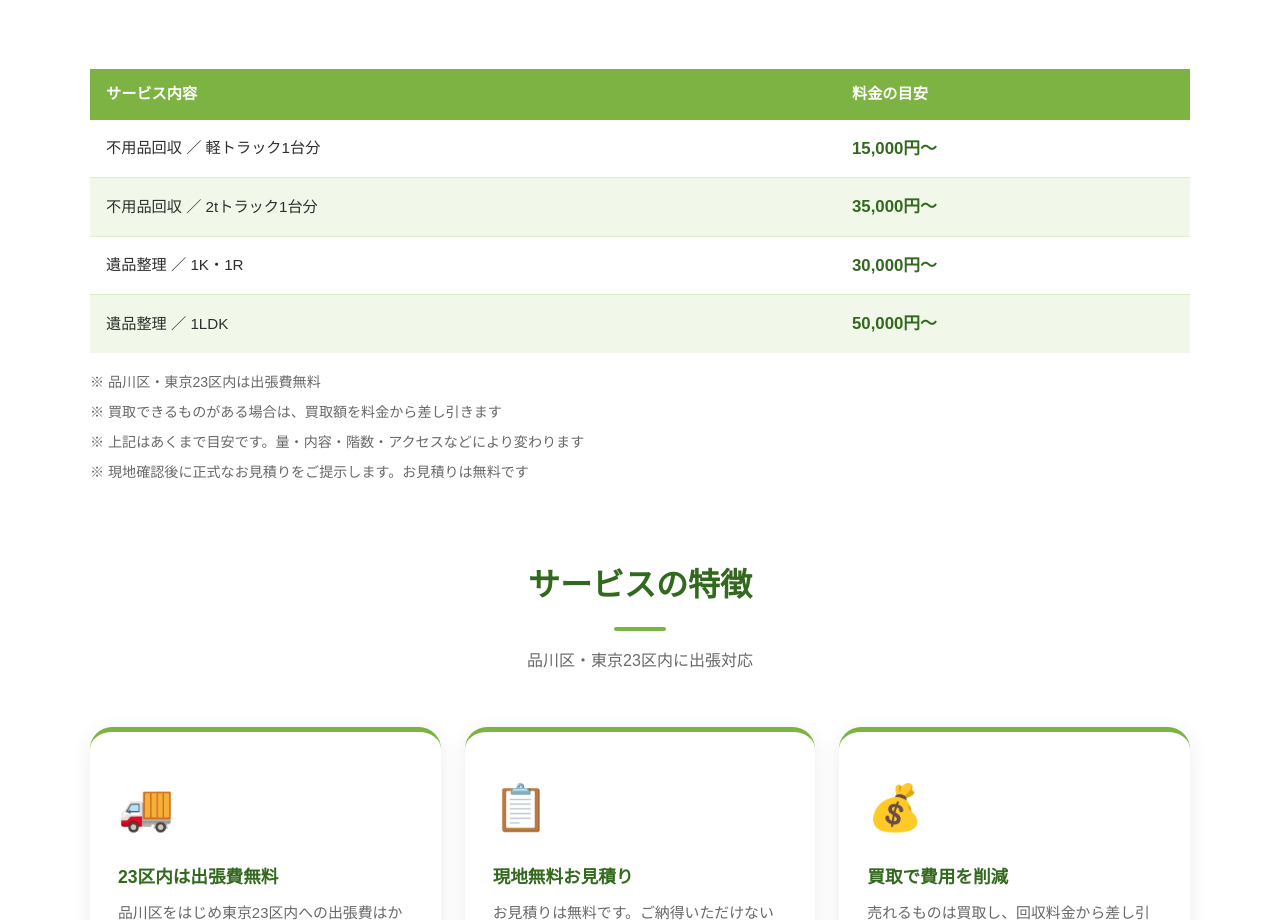
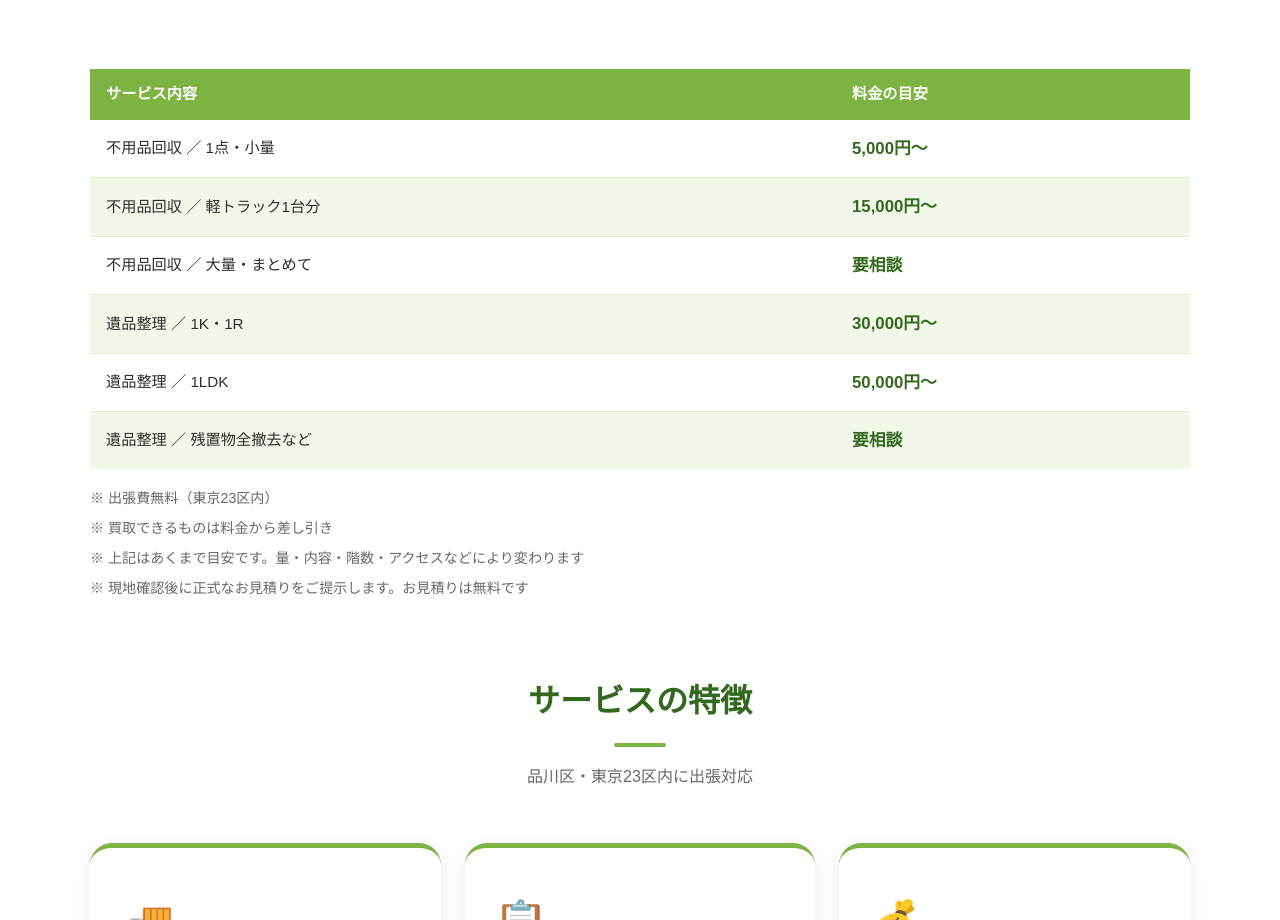
Before and after one commit to bsyoshimotoailab-sketch/recycle-takagi, a plain HTML site: page service.html in a window 1280 px wide. Shown: the part 1743-2663 px from the top of the page. Drawn offline with Linux system fonts and the light colour scheme.

Commit message:
Add files via upload

```diff
--- a/service.html
+++ b/service.html
@@ -206,12 +206,16 @@
           </thead>
           <tbody>
             <tr>
+              <td>不用品回収 ／ 1点・小量</td>
+              <td class="price-val">5,000円〜</td>
+            </tr>
+            <tr>
               <td>不用品回収 ／ 軽トラック1台分</td>
               <td class="price-val">15,000円〜</td>
             </tr>
             <tr>
-              <td>不用品回収 ／ 2tトラック1台分</td>
-              <td class="price-val">35,000円〜</td>
+              <td>不用品回収 ／ 大量・まとめて</td>
+              <td class="price-val">要相談</td>
             </tr>
             <tr>
               <td>遺品整理 ／ 1K・1R</td>
@@ -221,13 +225,17 @@
               <td>遺品整理 ／ 1LDK</td>
               <td class="price-val">50,000円〜</td>
             </tr>
+            <tr>
+              <td>遺品整理 ／ 残置物全撤去など</td>
+              <td class="price-val">要相談</td>
+            </tr>
           </tbody>
         </table>
       </div>
 
       <ul class="price-notes">
-        <li>※ 品川区・東京23区内は出張費無料</li>
-        <li>※ 買取できるものがある場合は、買取額を料金から差し引きます</li>
+        <li>※ 出張費無料（東京23区内）</li>
+        <li>※ 買取できるものは料金から差し引き</li>
         <li>※ 上記はあくまで目安です。量・内容・階数・アクセスなどにより変わります</li>
         <li>※ 現地確認後に正式なお見積りをご提示します。お見積りは無料です</li>
       </ul>
```
